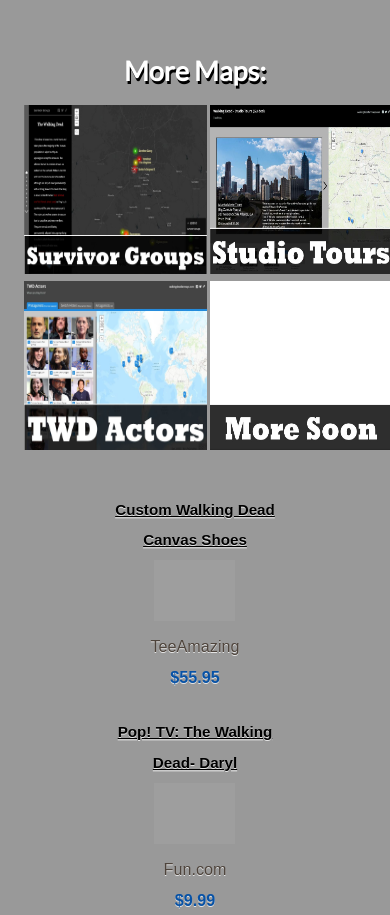
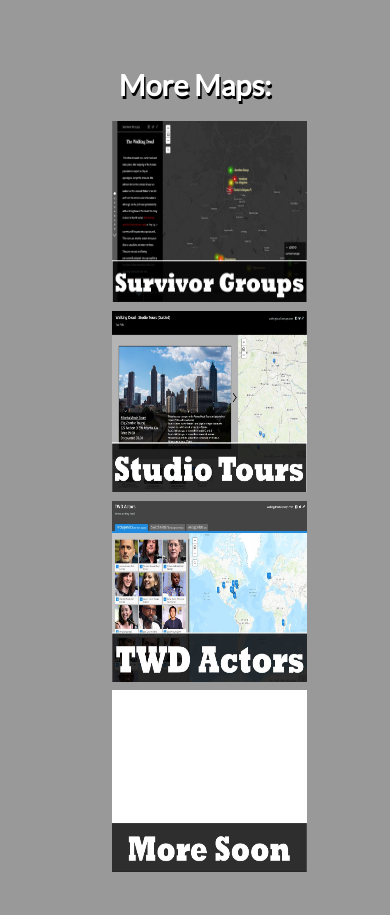
Before and after one commit to brandonlprice/adsandgallery, a plain HTML site: page index.html in a window 390 px wide. Shown: the part 104-1019 px from the top of the page. Drawn offline with Linux system fonts and the light colour scheme; grey boxes are pictures that could not be loaded.

Commit message:
Update index.html

```diff
--- a/index.html
+++ b/index.html
@@ -29,8 +29,8 @@
    <style>
        @media only screen and (max-width: 1000px) {
        body  {
-      zoom: 1.35;
-    -moz-transform: scale(1.35);
+      zoom: 1.45;
+    -moz-transform: scale(1.45);
         }
     }
     </style>
```
